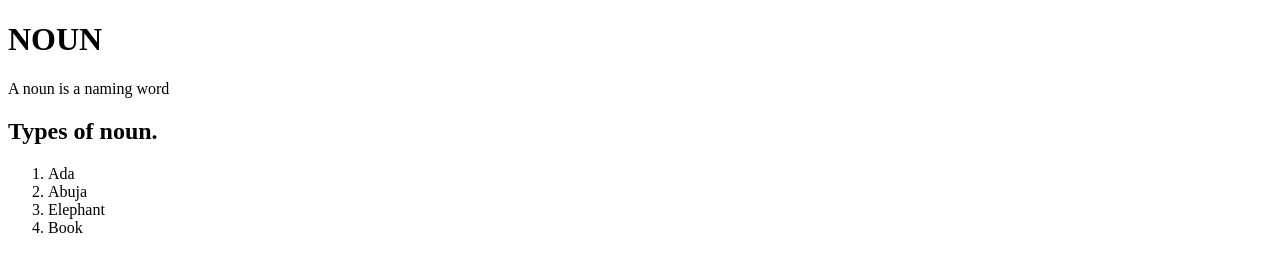
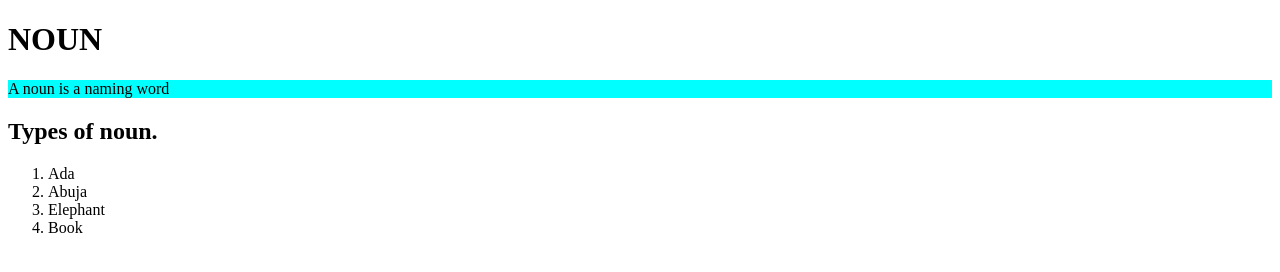
Before and after one commit to amzatridwan200/VS-Code, a plain HTML site: page index.html in a window 1280 px wide. Drawn offline with Linux system fonts and the light colour scheme.

Commit message:
second commit

```diff
--- a/index.html
+++ b/index.html
@@ -4,7 +4,7 @@
     <title>NOUN</title>
     <h1>NOUN</h1>
 </head>
-<p>A noun is a naming word</p>
+<p title="This is an attribute" style="background-color: aqua;">A noun is a naming word</p>
 <body>
     <h2>Types of noun.</h2>
     <ol>
```
